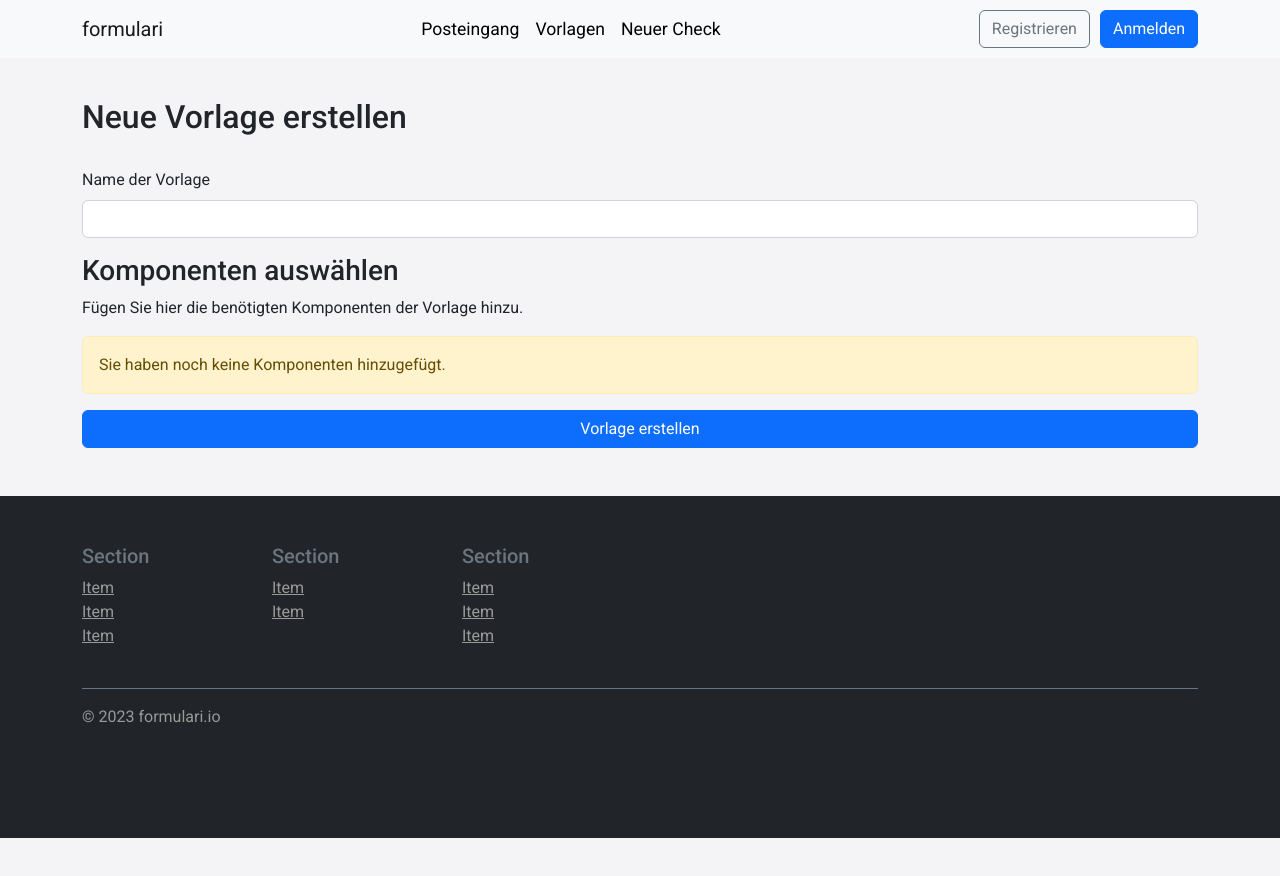
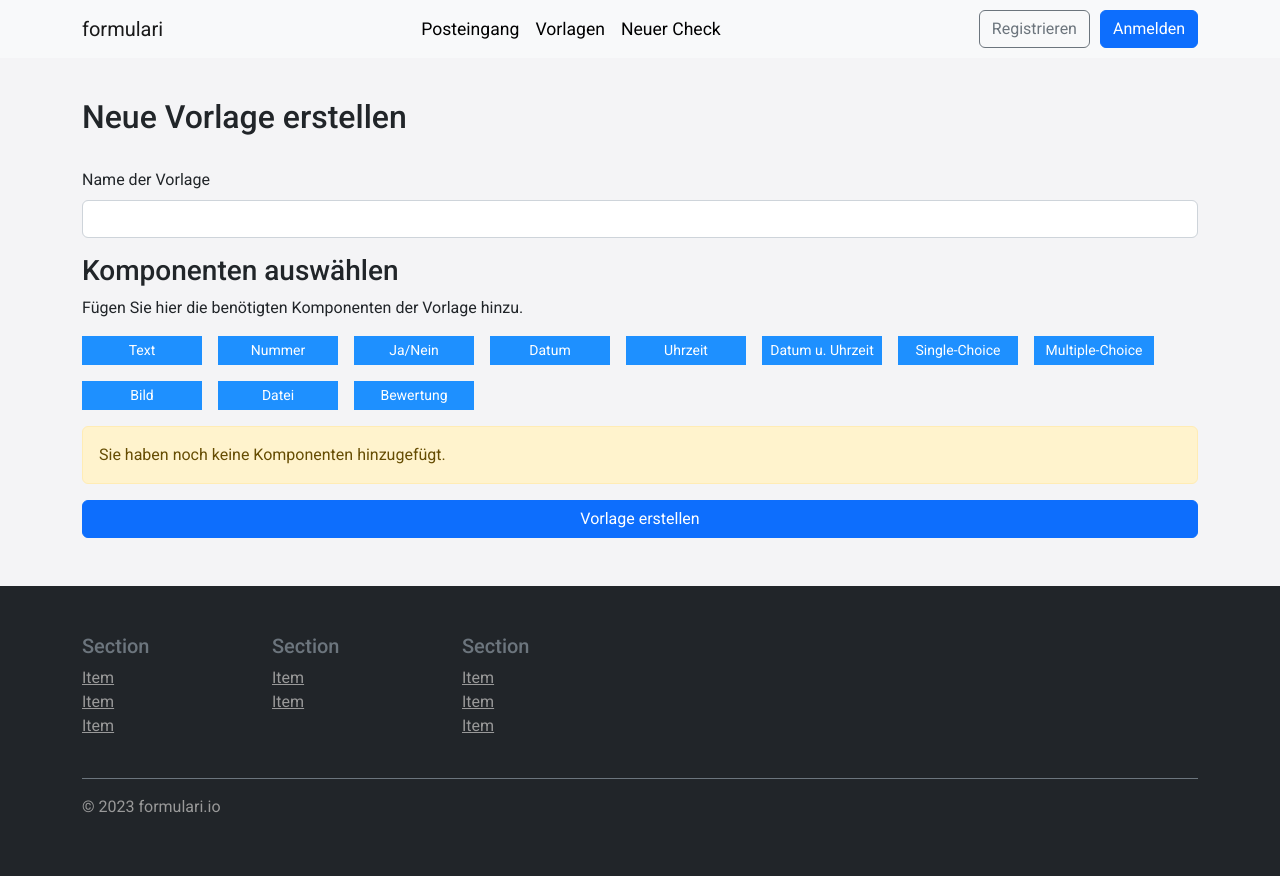
Before and after one commit to jhoffmann99/formulari-app, an Angular app: page /template/add in a window 1280 px wide. Shown: the top 876 px of the page. Before the commit the page ends 838 px from the top, so only its background shows below. Built offline with nearby package versions, Linux system fonts and the light colour scheme.

Commit message:
feat: Add component buttons

```diff
--- a/src/app/features/add-template/add-template.component.html
+++ b/src/app/features/add-template/add-template.component.html
@@ -10,11 +10,25 @@
 
     <h3>Komponenten auswählen</h3>
     <p>Fügen Sie hier die benötigten Komponenten der Vorlage hinzu.</p>
+    <div class="components">
+        <button class="component">Text</button>
+        <button class="component">Nummer</button>
+        <button class="component">Ja/Nein</button>
+        <button class="component">Datum</button>
+        <button class="component">Uhrzeit</button>
+        <button class="component">Datum u. Uhrzeit</button>
+        <button class="component">Single-Choice</button>
+        <button class="component">Multiple-Choice</button>
+        <button class="component">Bild</button>
+        <button class="component">Datei</button>
+        <button class="component">Bewertung</button>
+    </div>
     <ng-container *ngIf="components.length == 0">
         <div class="alert alert-warning" role="alert">
             Sie haben noch keine Komponenten hinzugefügt.
         </div>
     </ng-container>
 
+
     <button type="button" class="btn btn-primary w-100" (click)="addTemplate()">Vorlage erstellen</button>
 </div>
--- a/src/app/features/add-template/add-template.component.scss
+++ b/src/app/features/add-template/add-template.component.scss
@@ -0,0 +1,21 @@
+.components {
+    display: grid;
+    grid-template-columns: repeat(auto-fit, 120px);
+    gap: 1rem;
+    margin: 1rem 0;
+}
+
+.component {
+    background-color: DodgerBlue; /* Blue background */
+    border: none; /* Remove borders */
+    border-radius: none;
+    color: white; /* White text */
+    padding: .25rem .25rem; /* Some padding */
+    font-size: .875rem; /* Set a font size */
+    cursor: pointer; /* Mouse pointer on hover */
+  }
+
+  /* Darker background on mouse-over */
+  .component:hover {
+    background-color: RoyalBlue;
+  }
--- a/src/index.html
+++ b/src/index.html
@@ -9,6 +9,7 @@
   <link rel="icon" type="image/x-icon" href="favicon.ico">
   <link rel="preconnect" href="https://fonts.gstatic.com" crossorigin="">
   <link href="https://fonts.googleapis.com/css2?family=Roboto:wght@300;400;500&amp;display=swap" rel="stylesheet">
+  <link rel="stylesheet" href="https://cdnjs.cloudflare.com/ajax/libs/font-awesome/4.7.0/css/font-awesome.min.css">
   <script src="https://cdn.jsdelivr.net/npm/bootstrap@5.2.0/dist/js/bootstrap.bundle.min.js"
     integrity="sha384-A3rJD856KowSb7dwlZdYEkO39Gagi7vIsF0jrRAoQmDKKtQBHUuLZ9AsSv4jD4Xa"
     crossorigin="anonymous"></script>
```
Also changed, not shown: src/app/features/navigation/navigation.component.scss (line endings or trailing spaces).
